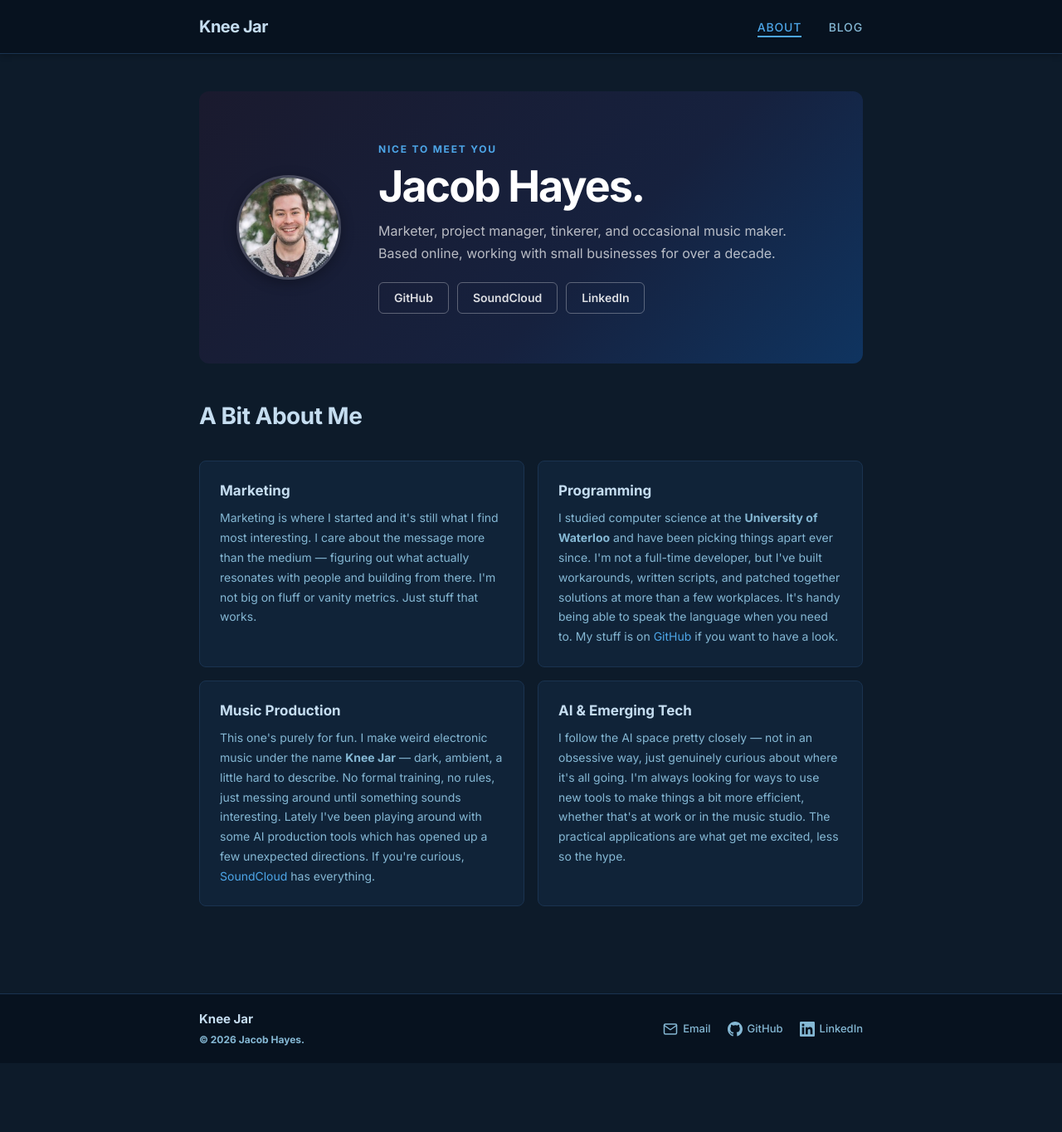
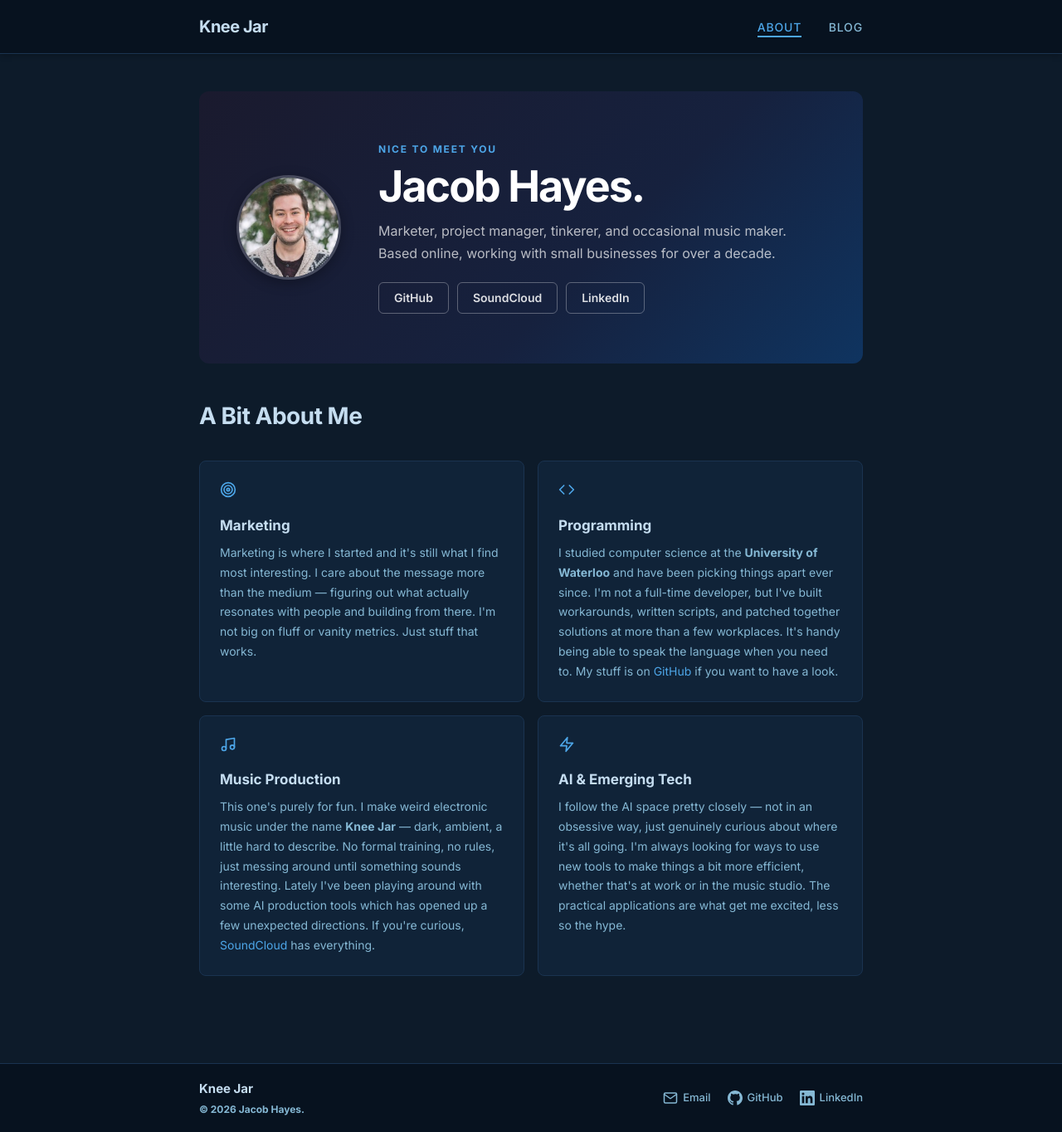
Before and after one commit to haye8277/haye8277.github.io, a Jekyll site: the page built from about.md, in a window 1280 px wide. Shown: the whole page at 83% size. Built offline with Jekyll 4.4.1, drawn with Linux system fonts in a browser that asks for light colours; before the commit the page ends 1281 px from its top, so only the background shows below that.

Commit message:
Add icons to about page cards
Target for Marketing, code brackets for Programming,
music note for Music Production, zap for AI & Emerging Tech.

Co-Authored-By: Claude Sonnet 4.6 <noreply@anthropic.com>

```diff
--- a/_sass/_layout.scss
+++ b/_sass/_layout.scss
@@ -1412,6 +1412,11 @@
     }
 }
 
+.about-card-icon {
+    color: $brand-color;
+    margin-bottom: 14px;
+}
+
 .about-card {
     background-color: #102338;
     border: 1px solid $grey-color-light;
--- a/about.md
+++ b/about.md
@@ -27,21 +27,33 @@ permalink: /about/
   <div class="about-cards">
 
     <div class="about-card">
+      <div class="about-card-icon">
+        <svg xmlns="http://www.w3.org/2000/svg" width="20" height="20" viewBox="0 0 24 24" fill="none" stroke="currentColor" stroke-width="2" stroke-linecap="round" stroke-linejoin="round"><circle cx="12" cy="12" r="10"/><circle cx="12" cy="12" r="6"/><circle cx="12" cy="12" r="2"/></svg>
+      </div>
       <h3>Marketing</h3>
       <p>Marketing is where I started and it's still what I find most interesting. I care about the message more than the medium — figuring out what actually resonates with people and building from there. I'm not big on fluff or vanity metrics. Just stuff that works.</p>
     </div>
 
     <div class="about-card">
+      <div class="about-card-icon">
+        <svg xmlns="http://www.w3.org/2000/svg" width="20" height="20" viewBox="0 0 24 24" fill="none" stroke="currentColor" stroke-width="2" stroke-linecap="round" stroke-linejoin="round"><polyline points="16 18 22 12 16 6"/><polyline points="8 6 2 12 8 18"/></svg>
+      </div>
       <h3>Programming</h3>
       <p>I studied computer science at the <strong>University of Waterloo</strong> and have been picking things apart ever since. I'm not a full-time developer, but I've built workarounds, written scripts, and patched together solutions at more than a few workplaces. It's handy being able to speak the language when you need to. My stuff is on <a href="https://github.com/haye8277" target="_blank" rel="noopener">GitHub</a> if you want to have a look.</p>
     </div>
 
     <div class="about-card">
+      <div class="about-card-icon">
+        <svg xmlns="http://www.w3.org/2000/svg" width="20" height="20" viewBox="0 0 24 24" fill="none" stroke="currentColor" stroke-width="2" stroke-linecap="round" stroke-linejoin="round"><path d="M9 18V5l12-2v13"/><circle cx="6" cy="18" r="3"/><circle cx="18" cy="16" r="3"/></svg>
+      </div>
       <h3>Music Production</h3>
       <p>This one's purely for fun. I make weird electronic music under the name <strong>Knee Jar</strong> — dark, ambient, a little hard to describe. No formal training, no rules, just messing around until something sounds interesting. Lately I've been playing around with some AI production tools which has opened up a few unexpected directions. If you're curious, <a href="https://soundcloud.com/knee-jar" target="_blank" rel="noopener">SoundCloud</a> has everything.</p>
     </div>
 
     <div class="about-card">
+      <div class="about-card-icon">
+        <svg xmlns="http://www.w3.org/2000/svg" width="20" height="20" viewBox="0 0 24 24" fill="none" stroke="currentColor" stroke-width="2" stroke-linecap="round" stroke-linejoin="round"><polygon points="13 2 3 14 12 14 11 22 21 10 12 10 13 2"/></svg>
+      </div>
       <h3>AI &amp; Emerging Tech</h3>
       <p>I follow the AI space pretty closely — not in an obsessive way, just genuinely curious about where it's all going. I'm always looking for ways to use new tools to make things a bit more efficient, whether that's at work or in the music studio. The practical applications are what get me excited, less so the hype.</p>
     </div>
```
